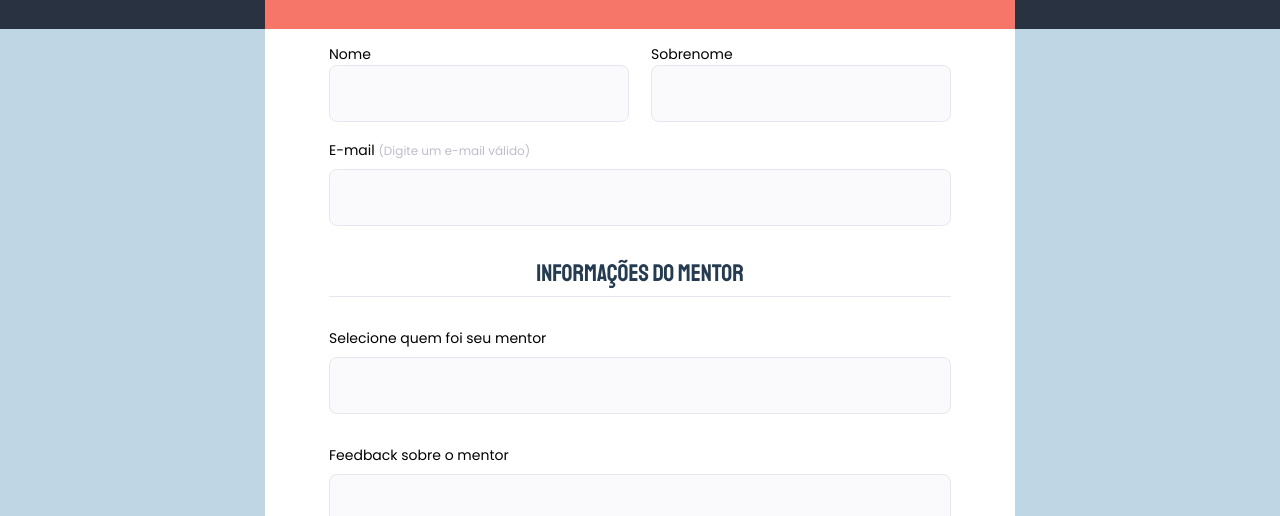
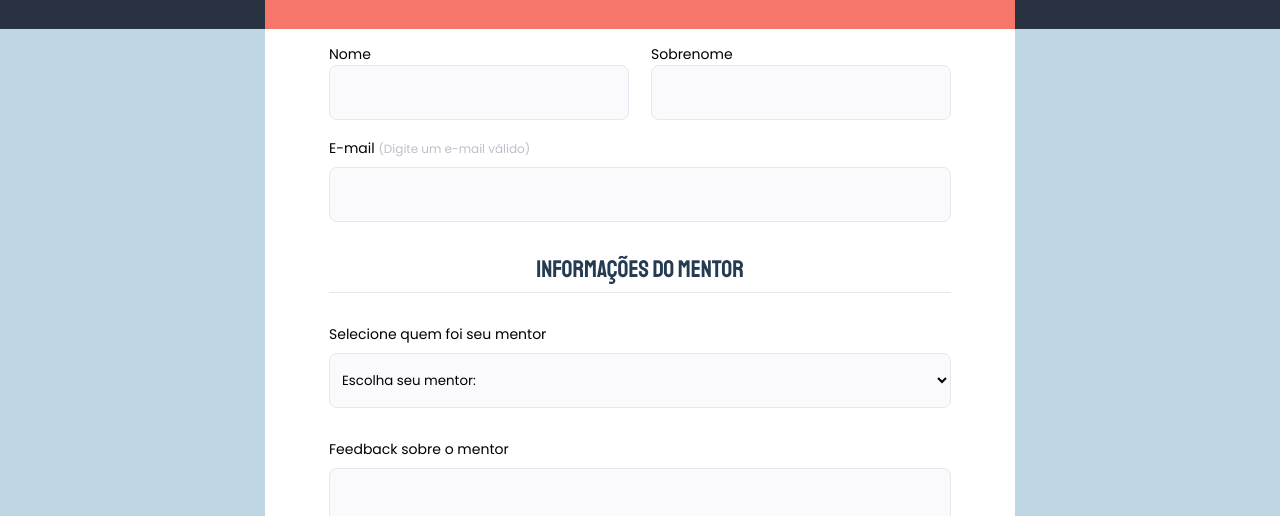
Before and after one commit to goncalvesbruno/Rocketseat, a plain HTML site: page Explorer/Stage3/Projeto1_Form/index.html in a window 1280 px wide. Shown: the part 436-952 px from the top of the page. Drawn offline with Linux system fonts and the light colour scheme.

Commit message:
Projeto Finalizado

```diff
--- a/Explorer/Stage3/Projeto1_Form/index.html
+++ b/Explorer/Stage3/Projeto1_Form/index.html
@@ -60,7 +60,12 @@
 
                 <div class="input-wrapper">
                     <label for="mentor">Selecione quem foi seu mentor</label>
-                    <input type="text" id=" mentor">
+                    <select id="mentor">
+                        <option value="escolha" id="escolha">Escolha seu mentor: </option>
+                        <option value="cicrano">Cicrano</option>
+                        <option value="fulano">Fulano</option>
+                        <option value="beltrano">Beltrano</option>
+                    </select>
                 </div>
 
                 <div class="input-wrapper">
--- a/Explorer/Stage3/Projeto1_Form/style.css
+++ b/Explorer/Stage3/Projeto1_Form/style.css
@@ -93,6 +93,7 @@ fieldset {
   padding: 15px 64px 64px 64px;
 
   background: #FFFFFF;
+  border-radius: 0px 0px 8px 8px;
 
   gap: 32px
 }
@@ -129,7 +130,7 @@ fieldset legend {
   padding-left: 8px;
 }
 
-.input-wrapper input, .input-wrapper-nome input, .input-wrapper-sobrenome input{
+.input-wrapper input, .input-wrapper-nome input, .input-wrapper-sobrenome input, .input-wrapper select{
   display: flex;
   flex-direction: column;
 
@@ -137,7 +138,24 @@ fieldset legend {
   border: solid 1px #E6E6F0;
 
   line-height: 55px;
+  height: 55px;
   border-radius: 8px;
+}
+
+.input-wrapper select {
+  flex-direction: row;
+  font-family: 'Poppins', sans-serif;
+  align-items: center;
+  font-weight: normal;
+  padding-left: 8px;
+}
+
+.input-wrapper select:hover {
+  background-color: #eeeeee;
+}
+
+#escolha {
+  color: #C1BCCC;
 }
 
 .input-wrapper-nome{
@@ -198,10 +216,10 @@ fieldset legend {
 }
 
 .checkbox-wrapper input {
-  display: none;
   opacity: 0;
   top: 0;
   left: 0;
+  position: absolute;
 
 }
 
@@ -213,6 +231,10 @@ fieldset legend {
 
   border: 1px solid #E6E6F0;
   border-radius: 8px;
+}
+
+.checkbox-wrapper input:focus + label::before {
+  outline: 2px solid black;
 }
 /*
 .checkbox-input:hover + label::before {
```
